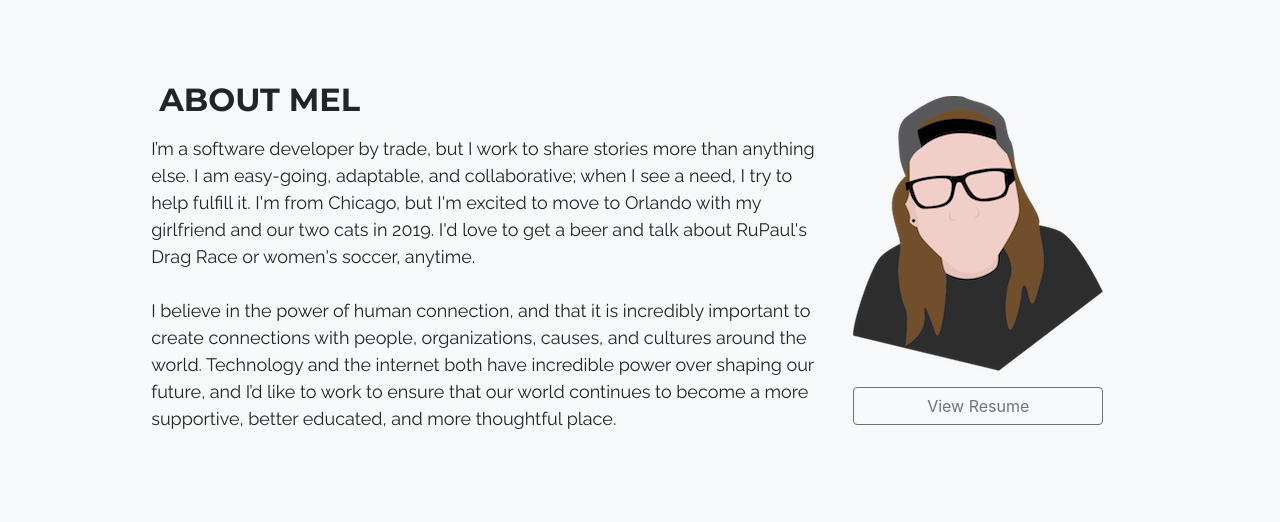
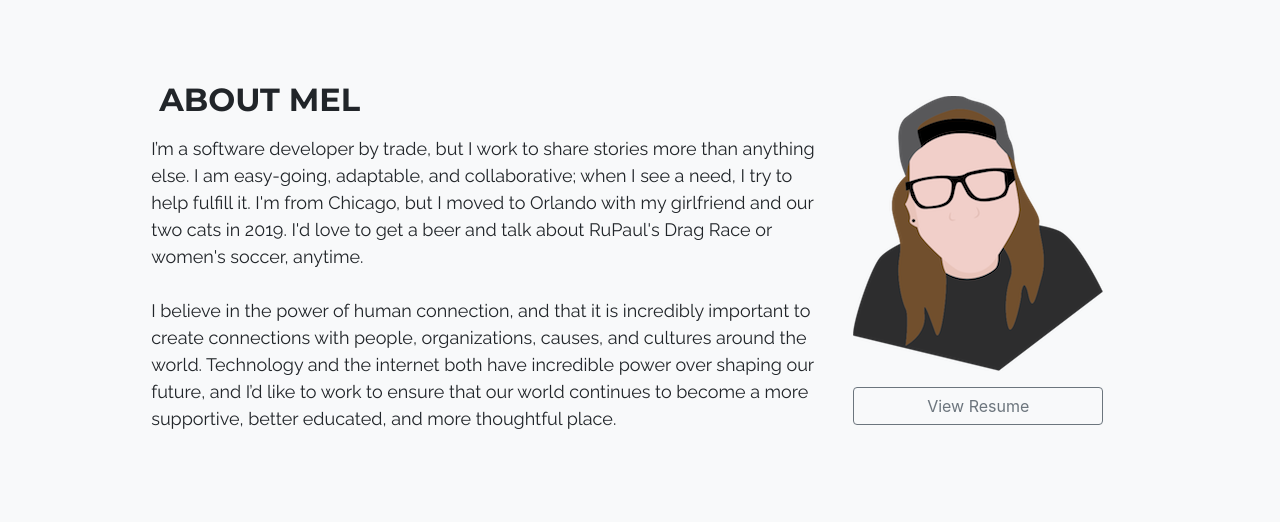
Before and after one commit to MelGaston/MelGaston.github.io, a plain HTML site: page index.html in a window 1280 px wide. Shown: the part 2500-3022 px from the top of the page. Drawn offline with nearby package versions, Linux system fonts and the light colour scheme.

Commit message:
Update index.html

```diff
--- a/index.html
+++ b/index.html
@@ -165,7 +165,7 @@
         <div class="main">
           <h2>About Mel</h2>
           <p>
-            I’m a software developer by trade, but I work to share stories more than anything else. I am easy-going, adaptable, and collaborative; when I see a need, I try to help fulfill it. I'm from Chicago, but I'm excited to move to Orlando with my girlfriend and our two cats in 2019. I'd love to get a beer and talk about RuPaul's Drag Race or women's soccer, anytime.
+            I’m a software developer by trade, but I work to share stories more than anything else. I am easy-going, adaptable, and collaborative; when I see a need, I try to help fulfill it. I'm from Chicago, but I moved to Orlando with my girlfriend and our two cats in 2019. I'd love to get a beer and talk about RuPaul's Drag Race or women's soccer, anytime.
             <br/><br/>
             I believe in the power of human connection, and that it is incredibly important to create connections with people, organizations, causes, and cultures around the world. Technology and the internet both have incredible power over shaping our future, and I’d like to work to ensure that our world continues to become a more supportive, better educated, and more thoughtful place.
           </p>
```
